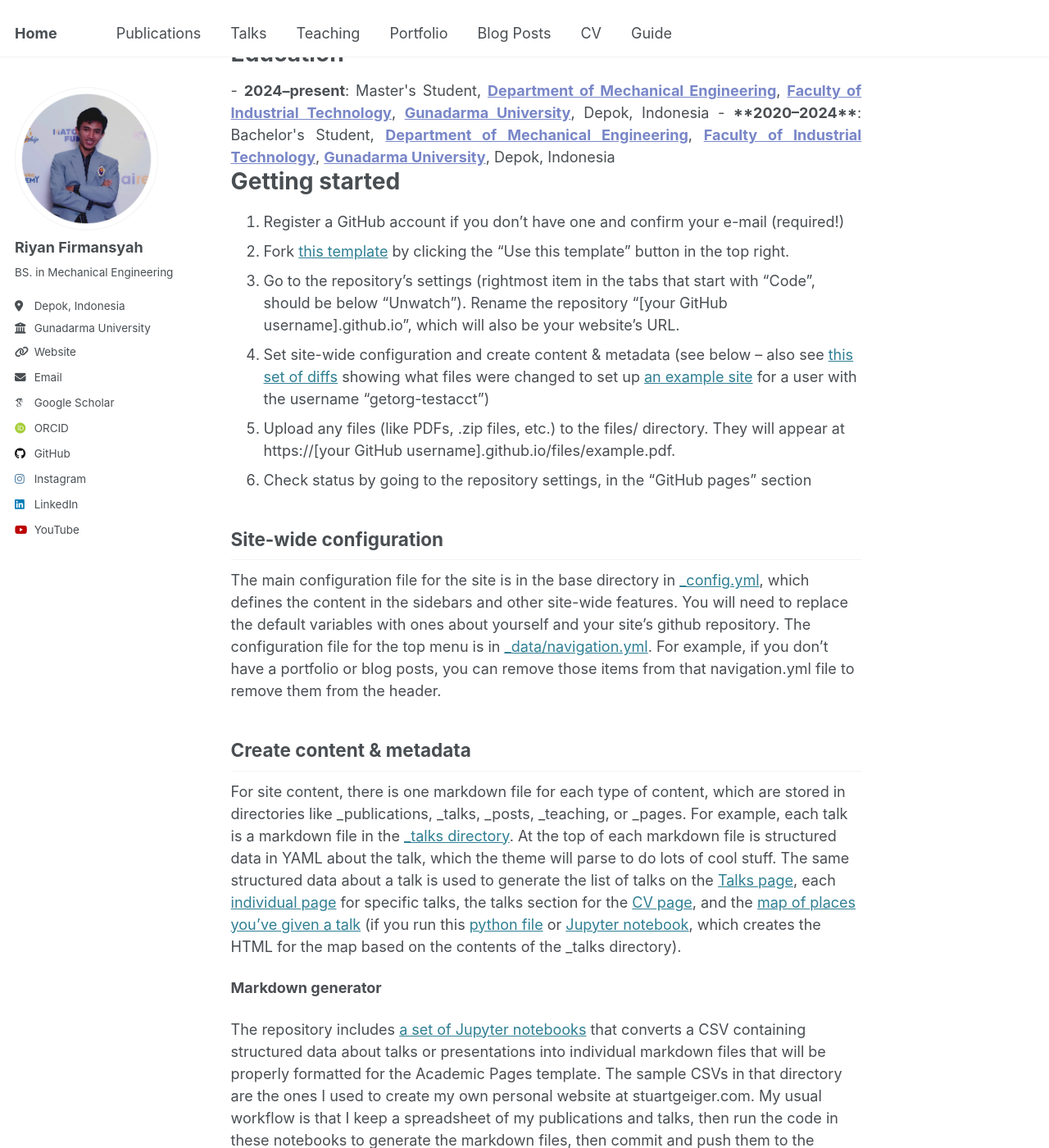
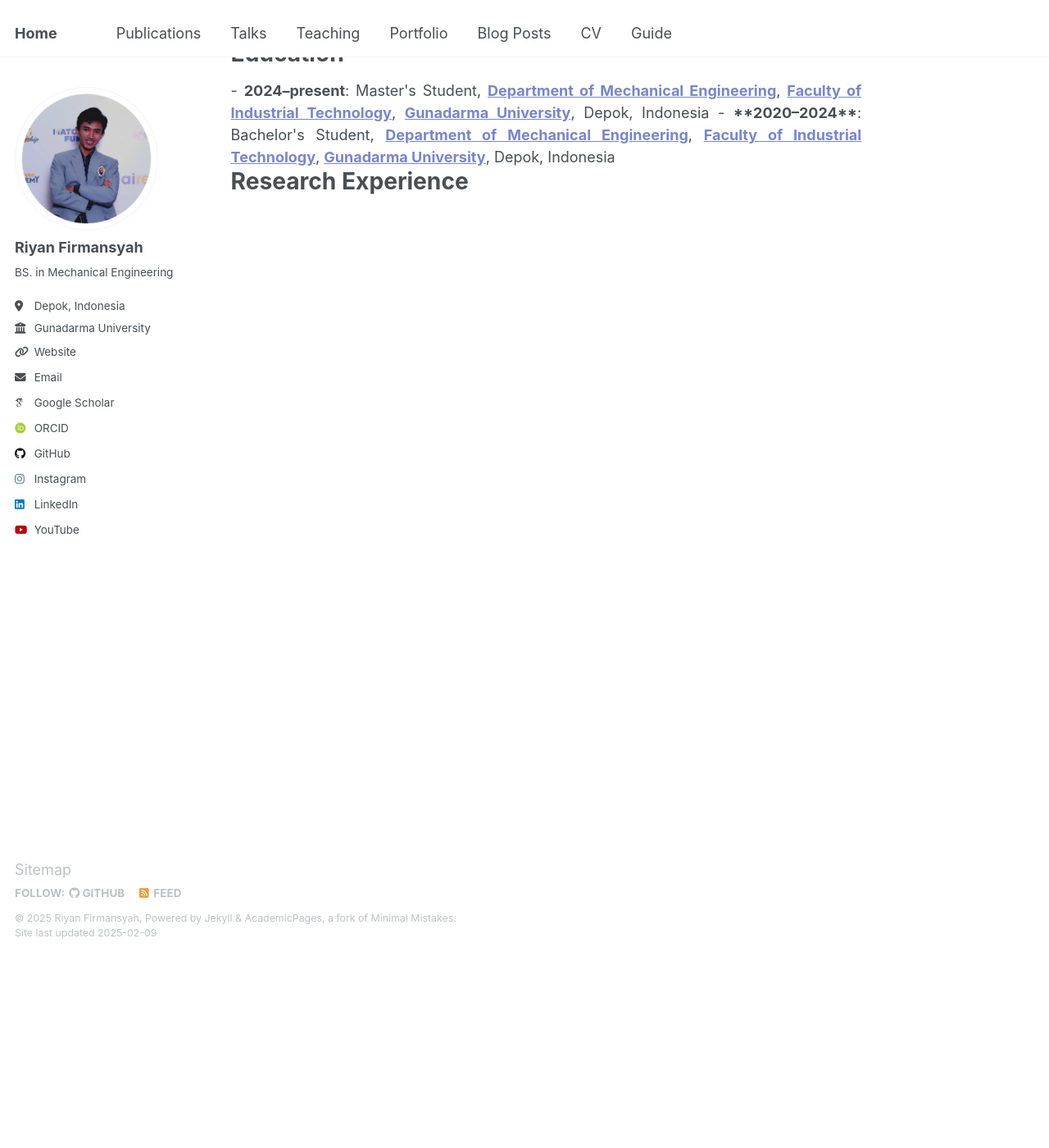
Before and after one commit to Arryanfr/arryanfr.github.io, a Jekyll site: the page built from _pages/about.md, in a window 1280 px wide and 1400 px high, scrolled down 234 px. Shown: the whole window at 82% size. Built offline with Jekyll 4.4.1, drawn with Linux system fonts in a browser that asks for light colours; some web fonts are replaced; some of the changed text lies outside the part shown.

Commit message:
Update about.md

```diff
--- a/_pages/about.md
+++ b/_pages/about.md
@@ -27,35 +27,5 @@ Education
 
 </div>
 
-Getting started
+Research Experience
 ======
-1. Register a GitHub account if you don't have one and confirm your e-mail (required!)
-1. Fork [this template](https://github.com/academicpages/academicpages.github.io) by clicking the "Use this template" button in the top right.
-1. Go to the repository's settings (rightmost item in the tabs that start with "Code", should be below "Unwatch"). Rename the repository "[your GitHub username].github.io", which will also be your website's URL.
-1. Set site-wide configuration and create content & metadata (see below -- also see [this set of diffs](http://archive.is/3TPas) showing what files were changed to set up [an example site](https://getorg-testacct.github.io) for a user with the username "getorg-testacct")
-1. Upload any files (like PDFs, .zip files, etc.) to the files/ directory. They will appear at https://[your GitHub username].github.io/files/example.pdf.
-1. Check status by going to the repository settings, in the "GitHub pages" section
-
-Site-wide configuration
-------
-The main configuration file for the site is in the base directory in [_config.yml](https://github.com/academicpages/academicpages.github.io/blob/master/_config.yml), which defines the content in the sidebars and other site-wide features. You will need to replace the default variables with ones about yourself and your site's github repository. The configuration file for the top menu is in [_data/navigation.yml](https://github.com/academicpages/academicpages.github.io/blob/master/_data/navigation.yml). For example, if you don't have a portfolio or blog posts, you can remove those items from that navigation.yml file to remove them from the header.
-
-Create content & metadata
-------
-For site content, there is one markdown file for each type of content, which are stored in directories like _publications, _talks, _posts, _teaching, or _pages. For example, each talk is a markdown file in the [_talks directory](https://github.com/academicpages/academicpages.github.io/tree/master/_talks). At the top of each markdown file is structured data in YAML about the talk, which the theme will parse to do lots of cool stuff. The same structured data about a talk is used to generate the list of talks on the [Talks page](https://academicpages.github.io/talks), each [individual page](https://academicpages.github.io/talks/2012-03-01-talk-1) for specific talks, the talks section for the [CV page](https://academicpages.github.io/cv), and the [map of places you've given a talk](https://academicpages.github.io/talkmap.html) (if you run this [python file](https://github.com/academicpages/academicpages.github.io/blob/master/talkmap.py) or [Jupyter notebook](https://github.com/academicpages/academicpages.github.io/blob/master/talkmap.ipynb), which creates the HTML for the map based on the contents of the _talks directory).
-
-**Markdown generator**
-
-The repository includes [a set of Jupyter notebooks](https://github.com/academicpages/academicpages.github.io/tree/master/markdown_generator
-) that converts a CSV containing structured data about talks or presentations into individual markdown files that will be properly formatted for the Academic Pages template. The sample CSVs in that directory are the ones I used to create my own personal website at stuartgeiger.com. My usual workflow is that I keep a spreadsheet of my publications and talks, then run the code in these notebooks to generate the markdown files, then commit and push them to the GitHub repository.
-
-How to edit your site's GitHub repository
-------
-Many people use a git client to create files on their local computer and then push them to GitHub's servers. If you are not familiar with git, you can directly edit these configuration and markdown files directly in the github.com interface. Navigate to a file (like [this one](https://github.com/academicpages/academicpages.github.io/blob/master/_talks/2012-03-01-talk-1.md) and click the pencil icon in the top right of the content preview (to the right of the "Raw | Blame | History" buttons). You can delete a file by clicking the trashcan icon to the right of the pencil icon. You can also create new files or upload files by navigating to a directory and clicking the "Create new file" or "Upload files" buttons.
-
-Example: editing a markdown file for a talk
-![Editing a markdown file for a talk](/images/editing-talk.png)
-
-For more info
-------
-More info about configuring Academic Pages can be found in [the guide](https://academicpages.github.io/markdown/), the [growing wiki](https://github.com/academicpages/academicpages.github.io/wiki), and you can always [ask a question on GitHub](https://github.com/academicpages/academicpages.github.io/discussions). The [guides for the Minimal Mistakes theme](https://mmistakes.github.io/minimal-mistakes/docs/configuration/) (which this theme was forked from) might also be helpful.
```
